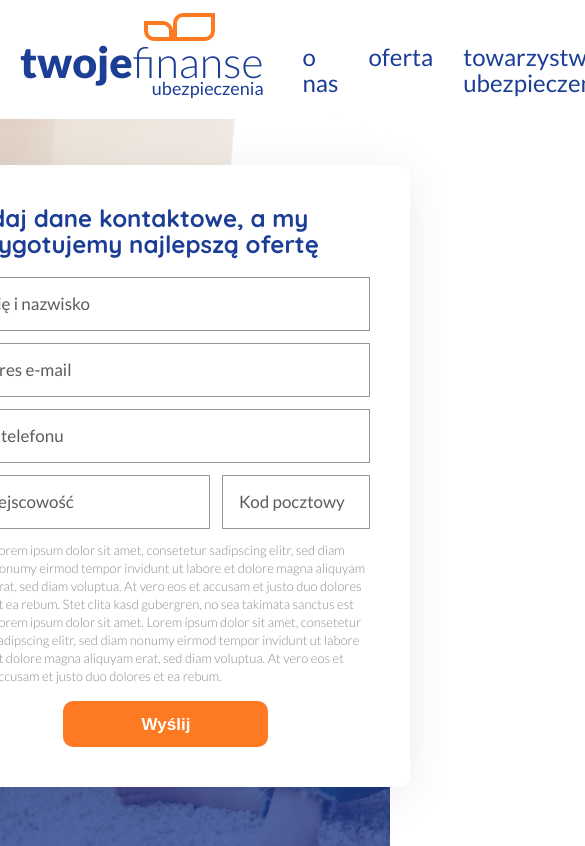
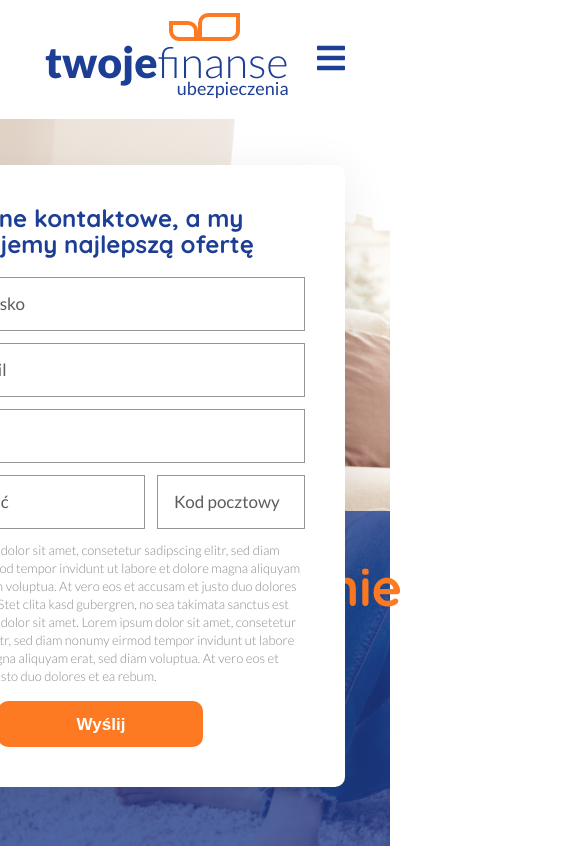
Before and after one commit to abazurek/develtio_task, a React (Create React App) app: page / in a window 390 px wide. Shown: the top 846 px of the page, 585 px wide, since content can reach past the window. Built offline with nearby package versions, Linux system fonts and the light colour scheme.

Commit message:
finished header display for media queries

```diff
--- a/package.json
+++ b/package.json
@@ -3,6 +3,10 @@
   "version": "0.1.0",
   "private": true,
   "dependencies": {
+    "@fortawesome/fontawesome-free": "^5.13.0",
+    "@fortawesome/fontawesome-svg-core": "^1.2.28",
+    "@fortawesome/free-solid-svg-icons": "^5.13.0",
+    "@fortawesome/react-fontawesome": "^0.1.9",
     "@testing-library/jest-dom": "^5.11.5",
     "@testing-library/react": "^11.1.1",
     "@testing-library/user-event": "^12.2.0",
@@ -11,6 +15,7 @@
     "react": "^16.13.1",
     "react-dom": "^16.13.1",
     "react-redux": "^7.2.1",
+    "react-responsive": "^8.1.0",
     "react-scripts": "3.4.2",
     "redux": "^4.0.5",
     "redux-devtools-extension": "^2.13.8",
--- a/src/App.js
+++ b/src/App.js
@@ -1,13 +1,35 @@
 import React from 'react';
+import {useMediaQuery} from "react-responsive";
 
 import Header from "./components/Header";
 import Main from "./components/main/Main";
 import Footer from "./components/footer/Footer";
 
 function App() {
+    const isExtraSmall = useMediaQuery({
+        query:'(max-width:575px)'
+    });
+    const isPhone = useMediaQuery({
+        query:'(min-width:576px) and (max-width:768px)'
+    });
+    const isTablet = useMediaQuery({
+        query: '(min-width:769px) and (max-width:992px)'
+    });
+    // const isDesktop = useMediaQuery({
+    //     query: '(min-width:993px) and (max-width:1300px)'
+    // });
+    // const isBigDesktop = useMediaQuery({
+    //     query:'(min-width:1301px) and (max-width:1600px)'
+    // });
+    // const isHdScreen = useMediaQuery({
+    //     query:'(min-width:1601px)'
+    // });
+
+
+
   return (
     <div className="App">
-      <Header/>
+      <Header isExtraSmall={isExtraSmall} isPhone={isPhone} isTablet={isTablet}/>
       <Main/>
       <Footer/>
     </div>
--- a/src/components/Header.js
+++ b/src/components/Header.js
@@ -1,9 +1,30 @@
-import React from 'react';
+import React,{useState} from 'react';
+import {faBars} from "@fortawesome/free-solid-svg-icons";
+import {FontAwesomeIcon} from "@fortawesome/react-fontawesome";
 
 import smallerRectangle from './../assets/Rectangle_87.png'
 import biggerRectangle from './../assets/Rectangle_86.png'
 
-export default function Header() {
+export default function Header({isExtraSmall, isPhone, isTablet}) {
+
+    const[active,setActive]=useState(false);
+
+    const list= <ul onClick={looseActive} className='nav-box'>
+        <li>o nas</li>
+        <li>oferta</li>
+        <li>towarzystwa ubezpieczeń</li>
+        <li>dołącz do nas</li>
+        <li>przydatne materiały</li>
+        <li>oddziały</li>
+    </ul>;
+
+
+    function burgerClicked() {
+        setActive(!active)
+    }
+    function looseActive() {
+        setActive(false)
+    }
 
     return(
         <div className='container header-section'>
@@ -15,14 +36,15 @@ export default function Header() {
                 <h4> <span>twoje</span>finanse</h4>
                 <p>ubezpieczenia</p>
             </div>
-            <ul className='nav-box'>
-                <li>o nas</li>
-                <li>oferta</li>
-                <li>towarzystwa ubezpieczeń</li>
-                <li>dołącz do nas</li>
-                <li>przydatne materiały</li>
-                <li>oddziały</li>
-            </ul>
+            {(isExtraSmall || isPhone || isTablet)?
+                <div  onClick={burgerClicked} className='burger-box'>
+                    <FontAwesomeIcon className='burger-icon' icon={faBars}/>
+                    {active? list : ''}
+                </div>
+                :
+              list
+            }
+
         </div>
     )
 }
--- a/src/scss/components/_header.scss
+++ b/src/scss/components/_header.scss
@@ -1,7 +1,12 @@
 .header-section{
   display: flex;
   justify-content: space-between;
-  align-items: flex-end;
+  align-items: center;
+  position: relative;
+  @media  #{$media-desktop, $media-big-desktop, $media-hd-screen}{
+    align-items: flex-end;
+  }
+
   font-family: $font-alt;
   line-height: $base-line-height;
   .logo-box{
@@ -31,11 +36,41 @@
     }
   }
 
+  .burger-box{
+    .burger-icon{
+     font-size: 2em;
+    }
+    ul{
+      background:$background-color-base;
+      margin-top: 0.5em;
+      flex-direction: column;
+      z-index: 3;
+      position: absolute;
+      bottom: -290px;
+      @media #{$media-tablet} {
+        bottom: -290px;
+        max-width: 250px;
+      }
+      right: 0;
+      max-width: 200px;
+      li{
+        margin: 0.5em 0.7em;
+      }
+    }
+  }
+
+
   ul{
     display: flex;
     justify-content: space-evenly;
     margin-bottom: 23px;
-    font-size: $header-nav-font-size;
+    @media #{$media-big-desktop, $media-hd-screen} {
+      font-size: $header-nav-font-size;
+    }
+    @media #{$media-tablet} {
+      font-size: $header-nav-font-size * 0.8;
+    }
+    font-size: $header-nav-font-size * 0.7;
     li{
       margin-left: 30px;
       font-weight: 500;
--- a/src/scss/main.scss
+++ b/src/scss/main.scss
@@ -22,22 +22,25 @@ body {
 .container{
   width: 100%;
   margin: 0 auto;
-  padding: 0 20px;
-  max-width: 1267px;
-  //max-width: 300px;
-  //@media (min-width: 500px) {
-  //  max-width: 450px;
-  //}
-  //@media #{$media-tablet} {
-  //  padding: 0 20px;
-  //  max-width: 700px;
-  //}
-  //@media #{$media-desktop} {
-  //  max-width: 1267px;
-  //  padding: 0 25px;
-  //}
-  //@media #{$media-big-screen} {
-  //  max-width: 1700px;
-  //  padding: 0 30px;
-  //}
+  padding: 0 10px;
+  max-width: 300px;
+  @media #{$media-phone} {
+    max-width: 550px;
+  }
+  @media #{$media-tablet} {
+    padding: 0 15px;
+    max-width: 750px;
+  }
+  @media #{$media-desktop} {
+    max-width: 970px;
+    padding: 0 20px;
+  }
+  @media #{$media-big-desktop} {
+    max-width: 1267px;
+    padding: 0 20px;
+  }
+  @media #{$media-hd-screen} {
+    max-width: 1600px;
+    padding: 0 30px;
+  }
 }
```
